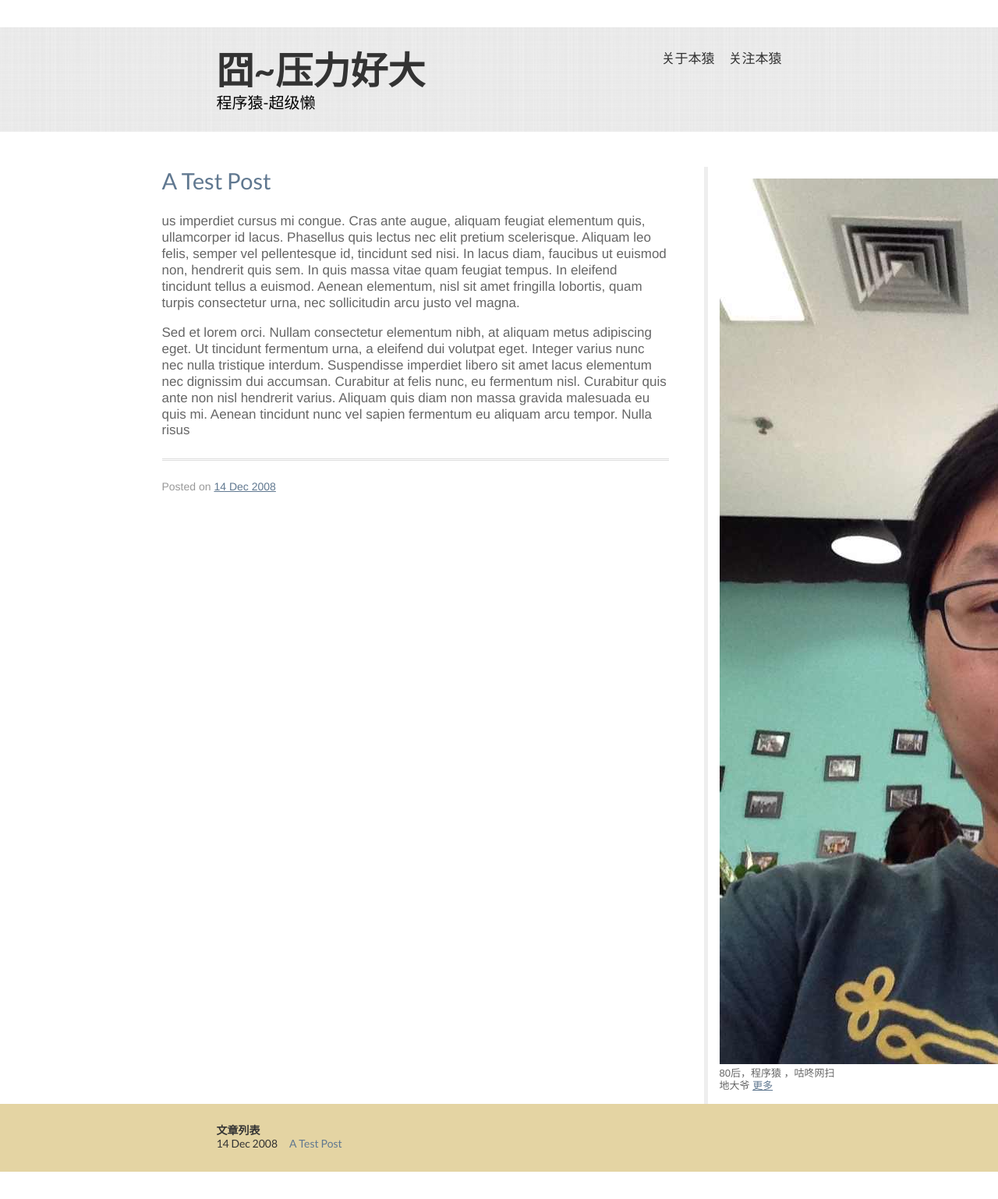
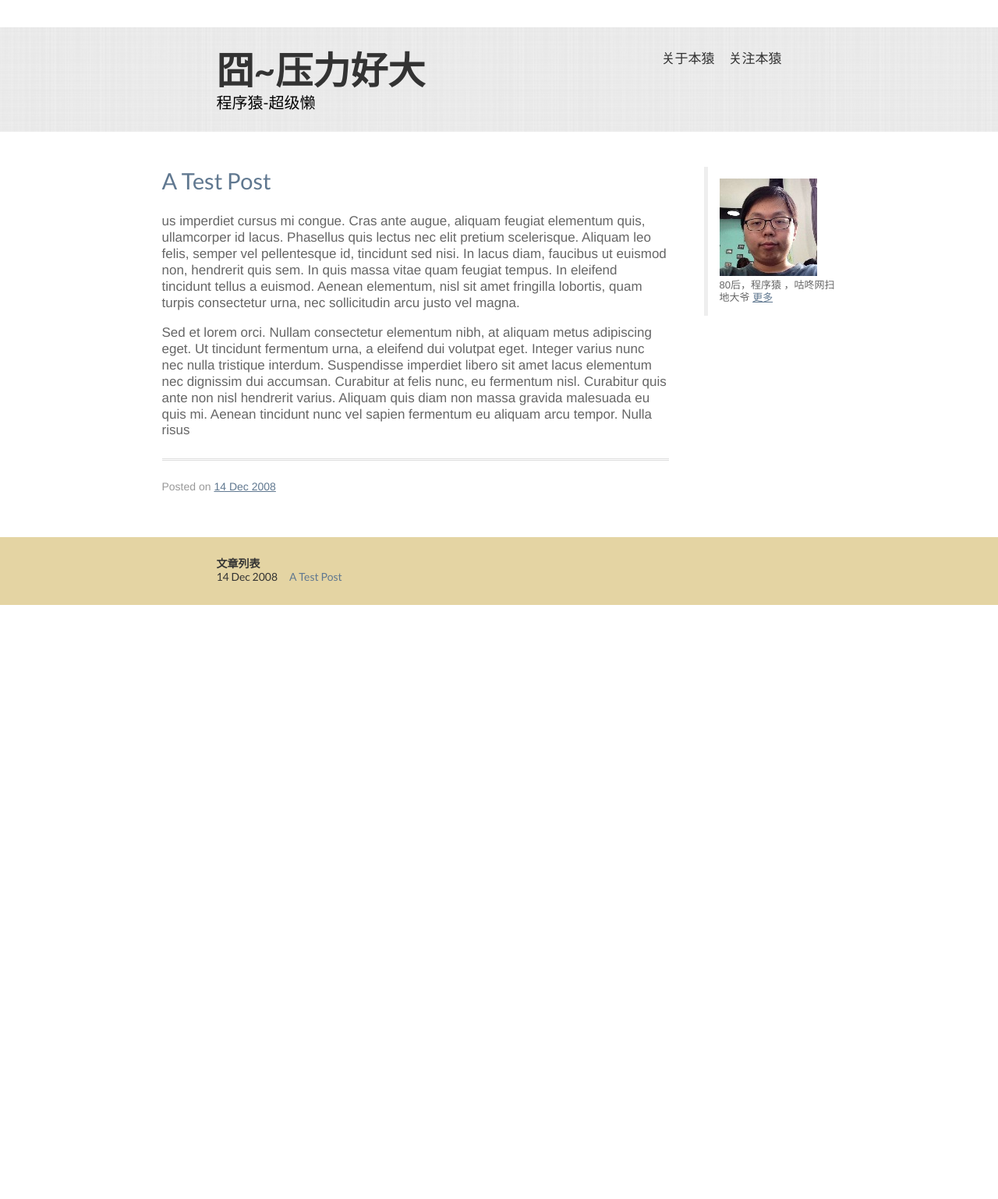
Before and after one commit to ipconfiger/ipconfiger.github.com, a Jekyll site: the page built from index.html, in a window 1280 px wide. Shown: the whole page at 78% size. Built offline with Jekyll 4.4.1, drawn with Linux system fonts in a browser that asks for light colours; Markdown is read by kramdown in place of the engine named in the settings; after the commit the page ends 900 px from its top, so only the background shows below that.

Commit message:
改图片

```diff
--- a/_layouts/default.html
+++ b/_layouts/default.html
@@ -33,7 +33,7 @@
                 {{ content }}
             </div>
             <div class="side">
-                <a href="/about/"><img src="/images/me.jpeg" alt="ME" /></a>
+                <a href="/about/"><img src="/images/me.png" alt="ME" /></a>
                 <div>
                         80后，程序猿 ，咕咚网扫地大爷 <a href="/about/">更多</a>
                 </div>
```
